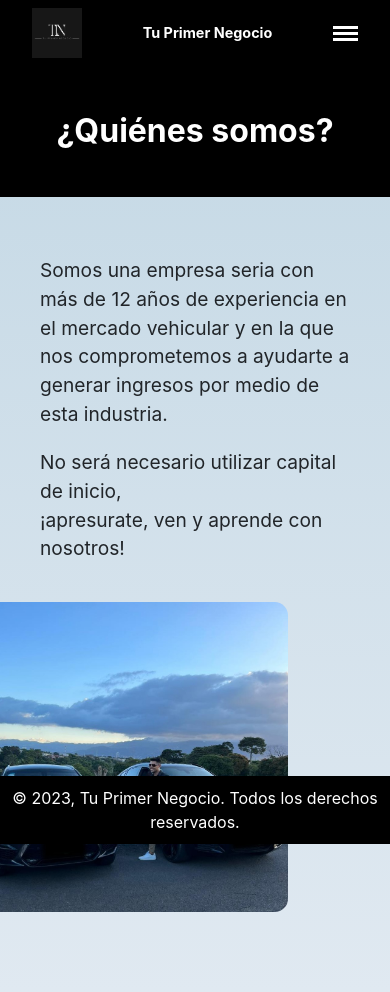
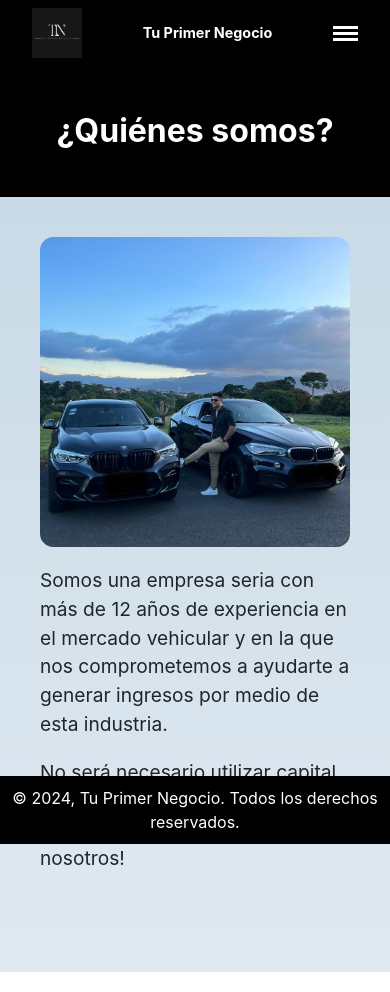
Before and after one commit to Mravenec/tu1negocio, a React (Create React App) app: page /quienes-somos in a window 390 px wide. Built offline with nearby package versions, Linux system fonts and the light colour scheme.

Commit message:
Update picture quienes somos

```diff
--- a/src/components/Footer/Footer.jsx
+++ b/src/components/Footer/Footer.jsx
@@ -4,7 +4,7 @@ import './Footer.css';
 function FooterAnuncios() {
   return (
     <footer className="footer-anuncios">
-      © 2023, Tu Primer Negocio. Todos los derechos reservados.
+      © 2024, Tu Primer Negocio. Todos los derechos reservados.
     </footer>
   );
 }
--- a/src/components/pages/QuienesSomos/BodyQuienesSomos.css
+++ b/src/components/pages/QuienesSomos/BodyQuienesSomos.css
@@ -25,21 +25,23 @@
 
 }
 
-.image-content.fading {
-  opacity: 0;  /* Cambio de opacidad para "fade out" */
-}
-
 .image-content img {
-  max-width: 400px;
+  max-width: 60%;
   height: auto;
   margin-right: 20%;
   border-radius: 10pt;
 
 }
+/* Media query para dispositivos móviles */
 
 @media (max-width: 768px) {
   .body-quienes-somos {
     flex-direction: column;
+  }
+
+  /* Para mostrar primero la imagen */
+  .image-content {
+  order: -1;
   }
 
   .text-content, .image-content {
@@ -47,9 +49,8 @@
     margin: 0;
   }
 
-  .image-content img {
-    margin-top: 20px;
-    width: 100%;
-    max-width: 400px;
+    .image-content img {
+      max-width: 100%; /* La imagen se ajusta al 100% del ancho del contenedor */
+      margin-right: 0; /* Eliminar el margen derecho en dispositivos más pequeños */
+    }
   }
-}
```
